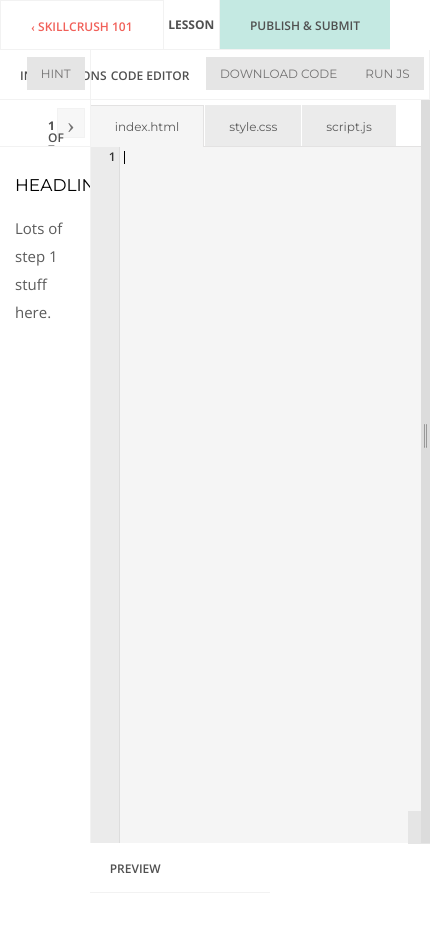
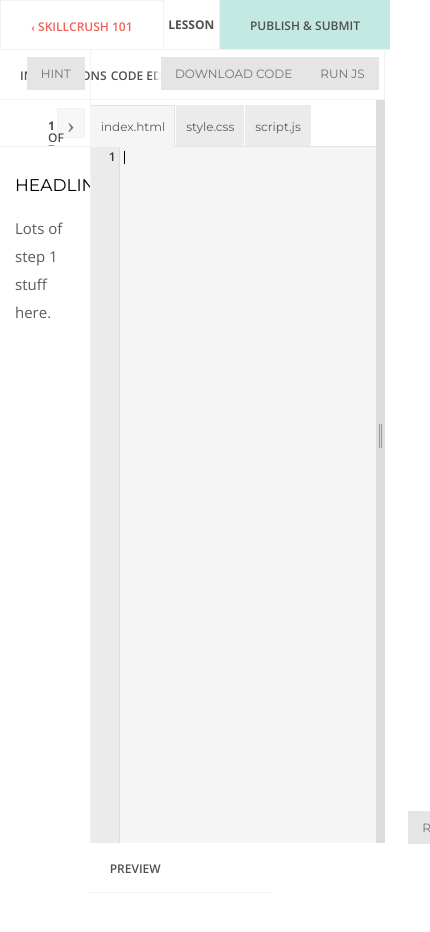
Before and after one commit to emlaser/skillcrush-editor, a plain HTML site: page index.html in a window 390 px wide. Shown: the top 932 px of the page, 430 px wide, since content can reach past the window. Drawn offline with nearby package versions, Linux system fonts and the light colour scheme.

Commit message:
media for tabs

```diff
--- a/css/style.css
+++ b/css/style.css
@@ -298,7 +298,10 @@
 	padding: 16px 24px;
 }
 .editor #tabs ul li.ui-state-active a {
-	padding: 15px 24px 16px 24px;
+	padding: 15px 23px 16px 23px;
+}
+.editor #tabs ul li.ui-state-active:first-child a {
+	padding: 15px 23px 16px 24px;
 }
 .editor #tabs .ui-tabs-panel {
 	border-top: 1px solid #e3e2e2;
@@ -361,3 +364,18 @@
 .download-code-btn {
 	box-shadow: -5px 0 5px #fff;
 }
+
+@media screen and (max-width: 1120px) {
+	.editor {
+		min-width: 295px;
+	}
+	.editor #tabs ul li a {
+		padding: 16px 10px;
+	}
+	.editor #tabs ul li.ui-state-active a {
+		padding: 15px 9px 16px 9px;
+	}
+	.editor #tabs ul li.ui-state-active:first-child a {
+		padding: 15px 9px 16px 10px;
+	}
+}
--- a/index.html
+++ b/index.html
@@ -111,6 +111,7 @@
 					<h4>Preview</h4>
 				</header>
 				<iframe id="project-preview" sandbox="allow-scripts allow-same-origin"></iframe>
+				<div id="output"></div>
 			</div>
 		</div>
 		<div class="clearfix"></div>
```
